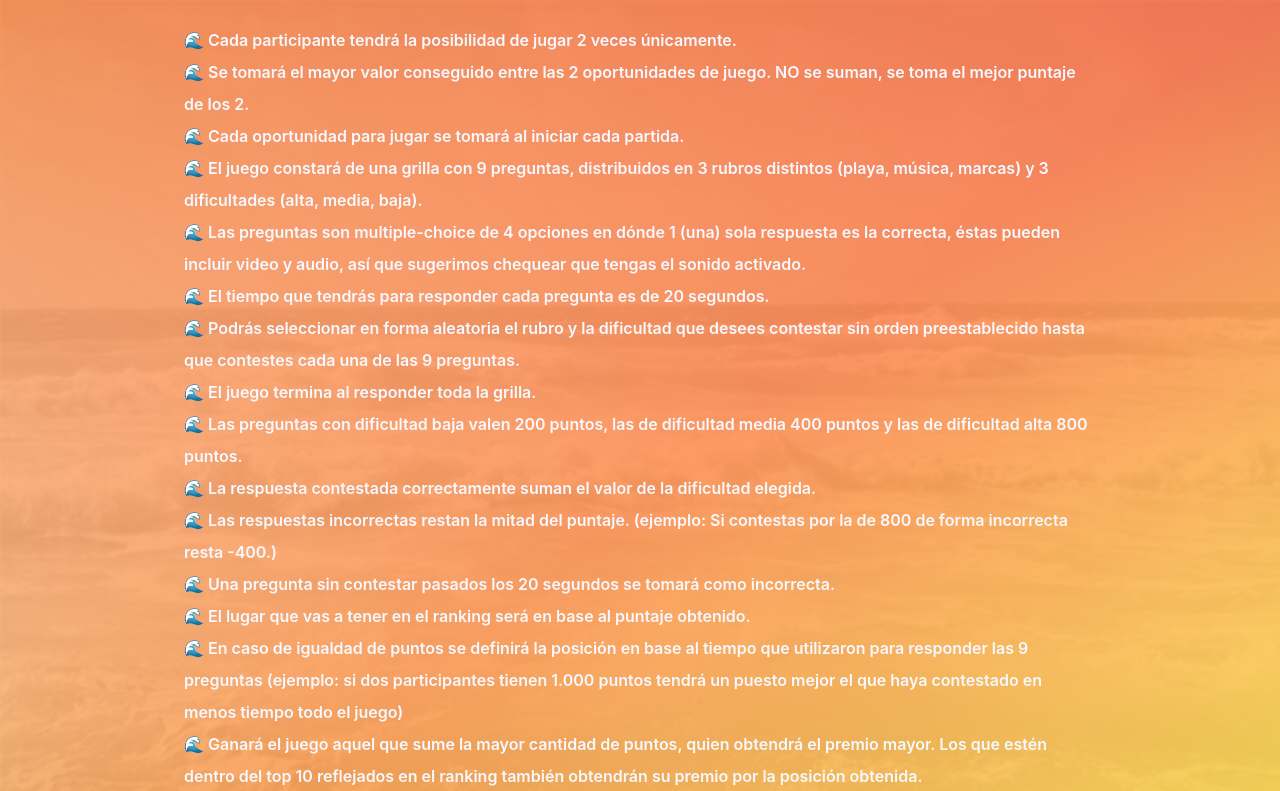
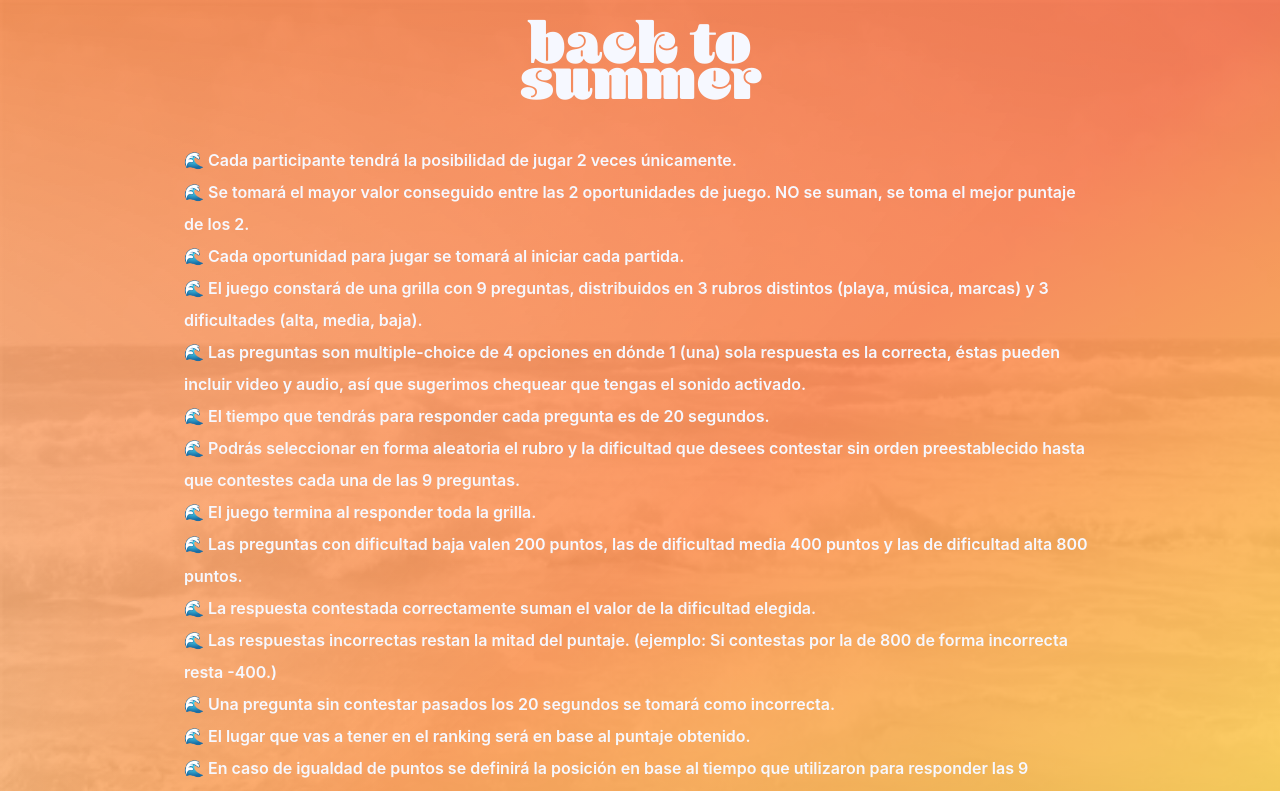
Before and after one commit to dieduro/back-to-summer-fe, a Next.js app: page /rules in a window 1280 px wide. Shown: the top 791 px of the page. Built offline with nearby package versions, Linux system fonts and the light colour scheme; no server answers.

Commit message:
added title to rules page

```diff
--- a/pages/rules.js
+++ b/pages/rules.js
@@ -12,6 +12,11 @@ export default function Rules() {
 
     return (
         <>
+            <div className="relative h-auto">
+                <h1 className="w-64 mx-auto mt-8 p-2 text-white text-6xl text-center align-middle font-blenny leading-[0.6]">
+                    back to summer
+                </h1>
+            </div>
             <div className="content-center mx-auto w-full sm:w-3/4 p-6">
                 <p className={pStyle}>
                     🌊 Cada participante tendrá la posibilidad de jugar 2 veces únicamente. </p>
```
